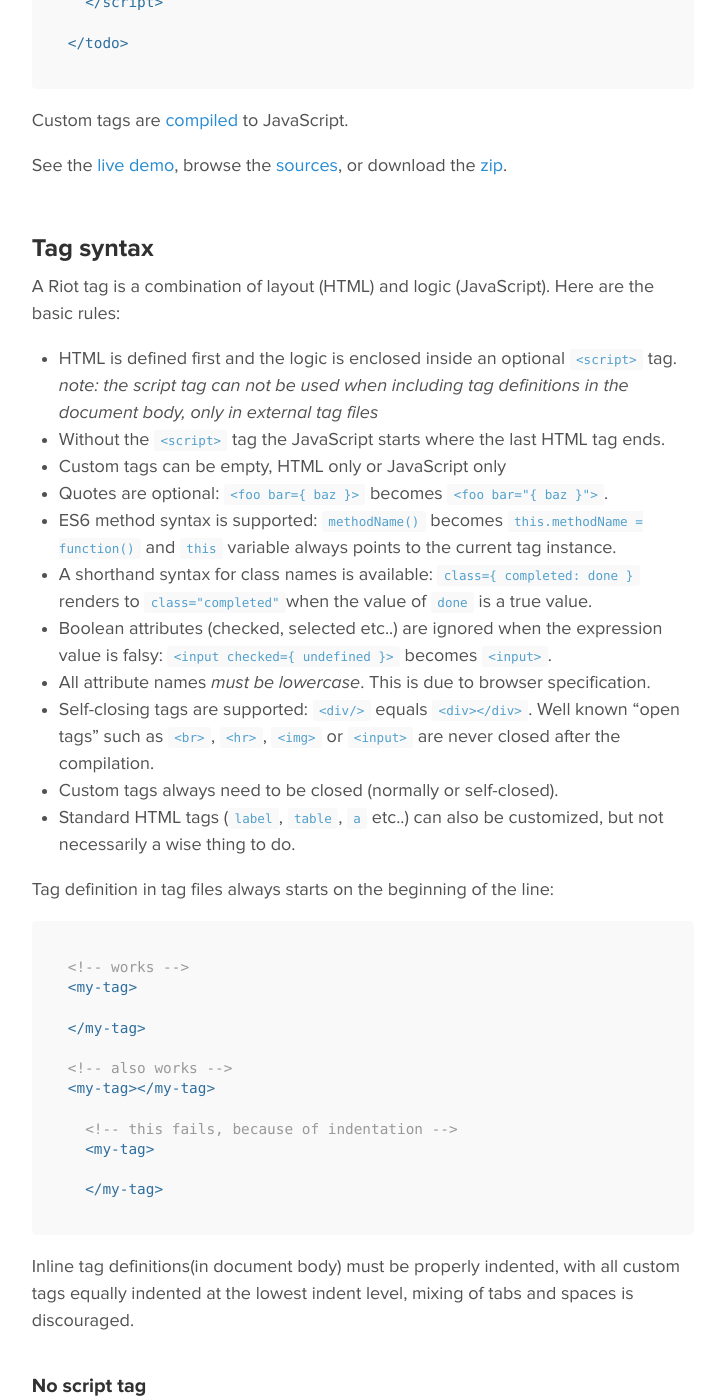
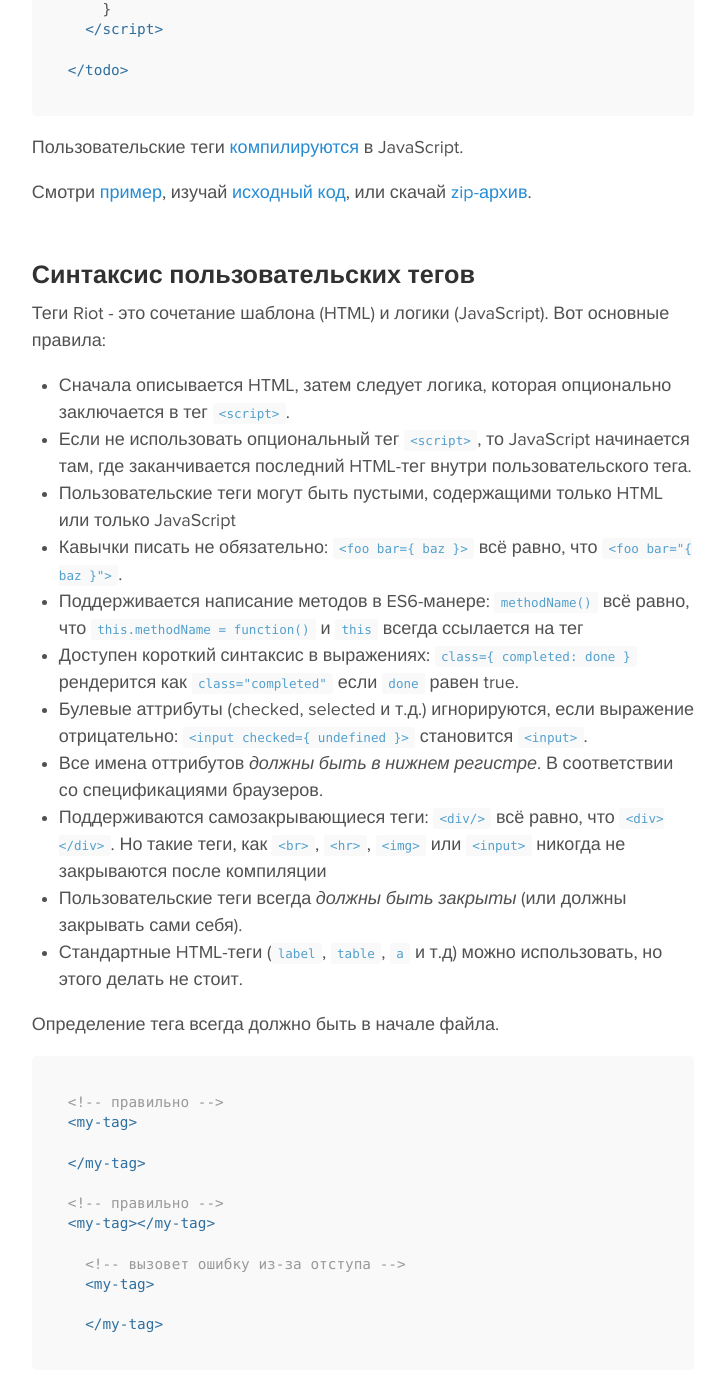
Before and after one commit to riot/riot.github.io, a Jekyll site: the page built from ru/guide/index.md, in a window 1280 px wide and 1400 px high, scrolled down 1578 px. Shown: the whole window, without its empty margins (277-1001 px from the left). Built offline with Jekyll 4.4.1, drawn with Linux system fonts in a browser that asks for light colours; Markdown is read by kramdown in place of the engine named in the settings; some of the changed text lies outside the part shown.

Commit message:
ru/guide/index.md in process

`````diff
--- a/ru/guide/index.md
+++ b/ru/guide/index.md
@@ -1,13 +1,13 @@
 ---
 layout: ru
-title: Custom tags
+title: Пользовательские теги
 ---
 
 {% include guide-tabs.html %}
 
-## Example
+## Пример
 
-Riot custom tags are the building blocks for user interfaces. They make the "view" part of the application. Let's start with an extended TODO example highlighting various features of Riot:
+Пользовательские теги в Riot - основные строительные блоки для интерфейсов. Они берут на себя часть "представление" в приложении. Давайте начнём с TODO-приложения, чтобы осветить различный функционал Riot:
 
 ```html
 <todo>
@@ -53,247 +53,240 @@ Riot custom tags are the building blocks for user interfaces. They make the "vie
 </todo>
 ```
 
-Custom tags are [compiled](/guide/compiler/) to JavaScript.
+Пользовательские теги [компилируются](/guide/compiler/) в JavaScript.
 
-See the [live demo](http://muut.github.io/riotjs/demo/), browse the [sources](https://github.com/riot/riot/tree/gh-pages/demo), or download the [zip](https://github.com/riot/riot/archive/gh-pages.zip).
+Смотри [пример](http://muut.github.io/riotjs/demo/), изучай [исходный код](https://github.com/riot/riot/tree/gh-pages/demo), или скачай [zip-архив](https://github.com/riot/riot/archive/gh-pages.zip).
 
 
 
-## Tag syntax
+## Синтаксис пользовательских тегов
 
-A Riot tag is a combination of layout (HTML) and logic (JavaScript). Here are the basic rules:
+Теги Riot - это сочетание шаблона (HTML) и логики (JavaScript). Вот основные правила:
 
-* HTML is defined first and the logic is enclosed inside an optional `<script>` tag. *note: the script tag can not be used when including tag definitions in the document body, only in external tag files*
-* Without the `<script>` tag the JavaScript starts where the last HTML tag ends.
-* Custom tags can be empty, HTML only or JavaScript only
-* Quotes are optional: `<foo bar={ baz }>` becomes `<foo bar="{ baz }">`.
-* ES6 method syntax is supported: `methodName()` becomes `this.methodName = function()` and `this` variable always points to the current tag instance.
-* A shorthand syntax for class names is available: `class={ completed: done }` renders to `class="completed"`when the value of `done` is a true value.
-* Boolean attributes (checked, selected etc..) are ignored when the expression value is falsy: `<input checked={ undefined }>` becomes `<input>`.
-* All attribute names *must be lowercase*. This is due to browser specification.
-* Self-closing tags are supported: `<div/>` equals `<div></div>`. Well known "open tags" such as `<br>`, `<hr>`, `<img>` or `<input>` are never closed after the compilation.
-* Custom tags always need to be closed (normally or self-closed).
-* Standard HTML tags (`label`, `table`, `a` etc..) can also be customized, but not necessarily a wise thing to do.
+* Сначала описывается HTML, затем следует логика, которая опционально заключается в тег `<script>`.
+* Если не использовать опциональный тег `<script>`, то JavaScript начинается там, где заканчивается последний HTML-тег внутри пользовательского тега.
+* Пользовательские теги могут быть пустыми, содержащими только HTML или только JavaScript
+* Кавычки писать не обязательно: `<foo bar={ baz }>` всё равно, что `<foo bar="{ baz }">`.
+* Поддерживается написание методов в ES6-манере: `methodName()` всё равно, что `this.methodName = function()` и `this` всегда ссылается на тег
+* Доступен короткий синтаксис в выражениях: `class={ completed: done }` рендерится как `class="completed"` если `done` равен true.
+* Булевые аттрибуты (checked, selected и т.д.) игнорируются, если выражение отрицательно: `<input checked={ undefined }>` становится `<input>`.
+* Все имена оттрибутов *должны быть в нижнем регистре*. В соответствии со спецификациями браузеров.
+* Поддерживаются самозакрывающиеся теги: `<div/>` всё равно, что `<div></div>`. Но такие теги, как `<br>`, `<hr>`, `<img>` или `<input>` никогда не закрываются после компиляции
+* Пользовательские теги всегда *должны быть закрыты* (или должны закрывать сами себя).
+* Стандартные HTML-теги (`label`, `table`, `a` и т.д) можно использовать, но этого делать не стоит.
 
 
-Tag definition in tag files always starts on the beginning of the line:
+Определение тега всегда должно быть в начале файла.
 
 ```html
-<!-- works -->
+<!-- правильно -->
 <my-tag>
 
 </my-tag>
 
-<!-- also works -->
+<!-- правильно -->
 <my-tag></my-tag>
 
-  <!-- this fails, because of indentation -->
+  <!-- вызовет ошибку из-за отступа -->
   <my-tag>
 
   </my-tag>
 ```
 
-Inline tag definitions(in document body) must be properly indented, with all custom tags equally indented at the lowest indent level, mixing of tabs and spaces is discouraged.
+### Без тега <script>
 
-### No script tag
-
-You can leave out the `<script>` tag:
+Не обязательно всегда писать тег `<script>`:
 
 ```html
 <todo>
 
-  <!-- layout -->
+  <!-- шаблон -->
   <h3>{ opts.title }</h3>
 
-  // logic comes here
+  // логика
   this.items = [1, 2, 3]
 
 </todo>
 ```
+В этом случае логика начинается после последнего HTML тега. Этот «открытый синтаксис", он часто используется в примерах на этом сайте.
 
-In which case the logic starts after the last HTML tag. This "open syntax" is more commonly used on the examples on this website.
+## Пре-процессинг
 
-
-## Pre-processor
-
-You can specify a pre-processor with `type` attribute. For example:
+Вы можете затать тип пре-процессора через аттрибут `type`. Например:
 
 ```html
 <my-tag>
   <script type="coffee">
-    # your coffeescript logic goes here
+    # тут ваш coffeescript
   </script>
 </my-tag>
 ````
 
-Currently available options are "coffee", "typescript", "es6" and "none". You can also prefix the language with "text/", such as "text/coffee".
+Сейчас доступны "coffee", "typescript", "es6" и "none".
 
-See [pre processors](/guide/compiler/#pre-processors) for more details.
+Подробности можно посмтотреть [здесь](/guide/compiler/#pre-processors).
 
 
-## Tag styling
+## Стили тегов
 
-You can put a `style` tag inside. Riot.js automatically takes it out and injects it into `<head>`.
+Вы можете положить `style` внутрь пользовательго тега. Riot.js автоматически вынесет содержимое в `<head>`.
 
 ```html
 <todo>
 
-  <!-- layout -->
+  <!-- шаблон -->
   <h3>{ opts.title }</h3>
 
   <style>
     todo { display: block }
     todo h3 { font-size: 120% }
-    /** other tag specific styles **/
+    /** стили **/
   </style>
 
 </todo>
 ```
 
-### Scoped CSS
+### Локальные CSS
 
-[Scoped CSS](https://developer.mozilla.org/en-US/docs/Web/CSS/:scope) is also available. The example below is equivalent to the first one.
+Так же доступны [локальный CSS](https://developer.mozilla.org/en-US/docs/Web/CSS/:scope). Пример ниже равносилен первому.
 
 ```html
 <todo>
 
-  <!-- layout -->
+  <!-- шаблон -->
   <h3>{ opts.title }</h3>
 
   <style scoped>
     :scope { display: block }
     h3 { font-size: 120% }
-    /** other tag specific styles **/
+    /** стили **/
   </style>
 
 </todo>
 ```
 
-This happens once, no matter how many times the tag is initialized.
+Стили обрабатываются только один раз, вне зависимости от того, сколько раз был инициирован пользовательский тег.
 
-To make it easier to override the CSS you can specify where in the `<head>` Riot should inject tag styles:
+Для того, чтобы проще было переопределять стили, и использовать темы, вы можете указать где в `<head>` Riot должен поместить стили из пользовательских тегов:
 
 ```html
 <style type="riot"></style>
 ```
 
-Example use case would be to insert tag styles from a component library after normalize.css but before your website's theme CSS allowing you to override the library's default styling.
+Стили вставятся после normalize.css, но перед стилями сайта и тем, что позволит вам переопределить дефолтные CSS на те, которые будут в теме.
 
-## Mounting
+## Монтирование
 
-Once a tag is created you can mount it on the page as follows:
+Теперь, когда у вас есть тег, вы можете примонтировать его на странице таким образом:
 
 
 ```html
 <body>
 
-  <!-- place the custom tag anywhere inside the body -->
+  <!-- вы можете разместить тег в любой части страницы -->
   <todo></todo>
 
-  <!-- include riot.js -->
+  <!-- подключаем riot.js -->
   <script src="riot.min.js"></script>
 
-  <!-- include the tag -->
+  <!-- подключаем тег -->
   <script src="todo.js" type="riot/tag"></script>
 
-  <!-- mount the tag -->
+  <!-- монтируем тег -->
   <script>riot.mount('todo')</script>
 
 </body>
 ```
 
-Custom tags inside the `body` of the page needs to be closed normally: `<todo></todo>` and self-closing: `<todo/>` is not supported.
+Пользовательские теги внутри `body` должны закрываться, используя такой синтаксис: `<todo></todo>` самозакрытие (`<todo/>`) не поддерживается.
 
-
-Some example uses of the mount method:
+Немного наглядных примеров:
 
 ```js
-// mount all custom tags on the page
+// монтируем все пользовательские теги на странице
 riot.mount('*')
 
-// mount an element with a specific id
+// монтируем элемент с определённым id
 riot.mount('#my-element')
 
-// mount selected elements
+// монтируем выбранные элементы
 riot.mount('todo, forum, comments')
 ```
 
-A document can contain multiple instances of the same tag.
+Один и тот же тег можно монтировать на странице множество раз.
 
 
-### Accessing DOM elements
+### Доступ к элементам DOM
 
-Riot gives you access to elements that have `name` attributes directly under the `this` keyword, and plenty of shorthand property-methods like the `if="{...}"` attribute, but occasionally you need to reference and touch pieces of HTML which don't really fit inside those prebaked functions.
+Riot дает вам доступ к элементам, имеющим атрибут `name` непосредственно из переменной `this`.
 
-
-### How to use jQuery, Zepto, querySelector, etc...
-
-If you need to access the DOM inside Riot, you'll want to take a look at the [Tag Lifecycle](#tag-lifecycle) and notice that the DOM elements aren't instantiated until the `update()` event first fires, meaning any attempt to select an element before then will fail.
+### Как использовать jQuery, Zepto, querySelector, и т.д.
+Если вам нужно получить доступ к DOM внутри Riot, взгляните на [жизненный цикл тегов](#tag-lifecycle) и обратите внимание, что элементы DOM не будут созданы до вызоыва метода `update()`. Учтите это при обращении к DOM-элементам из сторонних библиоте, так как это может быть причиной ошибок.
 
 ```html
 <example-tag>
-  <p id="findMe">Do I even Exist?</p>
+  <p id="findMe">Я существую?</p>
 
   <script>
   var test1 = document.getElementById('findMe')
-  console.log('test1', test1)  // Fails
+  console.log('test1', test1)  // ошибка
 
   this.on('update', function(){
     var test2 = document.getElementById('findMe')
-    console.log('test2', test2) // Succeeds
+    console.log('test2', test2) // всё верно!
   })
   </script>
 </example-tag>
 ```
 
-You probably don't want to run whatever you're attempting to retrieve on every update. Instead you'll most likely want to run on the `mount` event.
+Скорее всего, вам не потребуется, чтобы ваш код запускался каждый раз, когда тег обновляется. В большинстве случаев, вам будет достаточно события `mount`.
 
 ```html
 <example-tag>
-  <p id="findMe">Do I even Exist?</p>
+  <p id="findMe">Я существую?</p>
 
   <script>
   var test1 = document.getElementById('findMe')
-  console.log('test1', test1)  // Fails
+  console.log('test1', test1)  // ошибка
 
   this.on('update', function(){
     var test2 = document.getElementById('findMe')
-    console.log('test2', test2) // Succeeds, fires on every update
+    console.log('test2', test2) // сработает. Будет вызываться при каждом обновлении
   })
 
   this.on('mount', function(){
     var test3 = document.getElementById('findMe')
-    console.log('test3', test3) // Succeeds, fires once (per mount)
+    console.log('test3', test3) // сработает. Сработает лишь однажды (при монтировании)
   })
   </script>
 </example-tag>
 ```
 
-### Contexted DOM query
+### Контекстные запросы к DOM
 
-Now that we know how to get DOM elements by waiting for the `update` or `mount` events, we can make this useful by also adding a context to our element queries to the `root element` (the riot tag we're creating).
+Теперь, когда мы знаем, как получить элементы DOM, мы можем сделать это более удобным, добавив контекст для наших запросов в корневой `root` элемент.
 
 ```html
 <example-tag>
-  <p id="findMe">Do I even Exist?</p>
-  <p>Is this real life?</p>
-  <p>Or just fantasy?</p>
+  <p id="findMe">Я существую?</p>
+  <p>Это - что, жизнь?</p>
+  <p>Или сон?</p>
 
   <script>
   this.on('mount', function(){
-    // Contexted jQuery
+    // контекстный jQuery
     $('p', this.root)
 
-    // Contexted Query Selector
+    // контекстный Query Selector
     this.root.querySelectorAll('p')
   })
   </script>
 </example-tag>
 ```
 
-### Options
+### Параметры
 
-You can pass options for tags in the second argument
+Вы можете передать параметры для тегов во втором аргументе
 
 ```html
 <script>
@@ -301,26 +294,26 @@ riot.mount('todo', { title: 'My TODO app', items: [ ... ] })
 </script>
 ```
 
-The passed data can be anything, ranging from a simple object to a full application API. Or it can be a Flux store. Depends on the designed architecture.
+Передаваемые данные могут быть чем угодно, начиная от простого объекта до полномасштабного API приложения. Или это может быть хранилище Flus. Это зависит от архитектуры приложения.
 
-Inside the tag the options can be referenced with the `opts` variable as follows:
+Внутри тега можно получить параметры через `opts`:
 
 ```html
 <my-tag>
 
-  <!-- Options in HTML -->
+  <!-- параметры в HTML -->
   <h3>{ opts.title }</h3>
 
-  // Options in JavaScript
+  // параметры в JavaScript
   var title = opts.title
 
 </my-tag>
 ```
 
 
-### Mixins
+### Примеси (Mixins)
 
-Mixins provide an easy way to share functionality across tags. When a tag is compiled by riot, any defined mixins are added and available to use in the tag.
+Примеси обеспечивают легкий способ делиться функционалом между тегами. Когда тег компилируется, Riot может расширить его заранее определёнными примесями.
 
 ```js
 var OptsMixin = {
@@ -346,17 +339,17 @@ var OptsMixin = {
 </my-tag>
 ```
 
-In this example you are giving any instance of the `my-tag` Tag the `OptsMixin` which provides `getOpts` and `setOpts` methods. `init` method is special one which can initialize the mixin when it's loaded to the tag. (`init` method is not accessible from the tag its mixed in)
+В этом примере любой экземпляр тега `my-tag` получает примесь `OptsMixin` которая позволяет использовать методы `getOpts` и `setOpts`. Специальный метод `init` вызывается, когда примесь загружается в тег (`init` не доступен из тега).
 
 ```js
 var my_tag_instance = riot.mount('my-tag')[0]
 
-console.log(my_tag_instance.getOpts()) // will log out any opts that the tag has
+console.log(my_tag_instance.getOpts()) // выведет список всех параметров, которые доступны в теге
 ```
 
-Tags will accept any object -- `{'key': 'val'}` `var mix = new function(...)` -- and will error out when any other type is passed to it.
+Теги могут принимать любой объект -- `{'key': 'val'}` `var mix = new function(...)` -- и выдают ошибку, когда получают любой другой тип.
 
-The `my-tag` definition now has a `getId` method added to it along with anything defined in the `OptsMixin` except for the `init` function.
+Тег `my-tag` теперь иммет метод `getId`.
 
 ```js
 function IdMixin() {
@@ -374,17 +367,17 @@ var id_mixin_instance = new IdMixin()
 </my-tag>
 ```
 
-By being defined on the tag level, mixins not only extend the functionality of your tag, but also allows for a repeatable interface. Every time a tag is mounted, even sub-tags, the instance will have the mixed-in code.
+Будучи определена на уровне тегов, примесь может не только расширить функциональность вашего тега, но также позволяет создавать повторяемые интерфейсы. Каждый раз, когда тег монтируется, экземпляр тега будет иметь код из примеси.
 
-### Sharing mixin
+### Разделяемые примеси
 
-To share the mixins over files or projects, `riot.mixin` API is provided. You can register your mixin globally like this:
+Для того, чтобы делить примеси между тегами или проектами, существует `riot.mixin`. Вы можете зарегистрировать вашу примесь глобально:
 
 ```js
 riot.mixin('mixinName', mixinObject)
 ```
 
-To load the mixin to the tag, use `mixin()` method with the key.
+Для того, чтобы загрузить вашу примесь в тег, используйти метод `mixin()` с указанимем имени примеси:
 
 ```html
 <my-tag>
@@ -395,26 +388,26 @@ To load the mixin to the tag, use `mixin()` method with the key.
 ```
 
 
-### Tag lifecycle
+### Жизненный цикл тегов
 
-A tag is created in following sequence:
 
-1. Tag is constructed
-2. Tag's JavaScript logic is executed
-3. HTML expressions are calculated and "update" event is fired
-4. Tag is mounted on the page and "mount" event is fired
+Тег создаётся в такой последовательности:
 
-After the tag is mounted the expressions are updated as follows:
+1. Тег инициилизируется
+2. Выполняется JavaScript-логика тега
+3. Вычисляются HTML выражения и выщывается метод "update"
+4. Тег монтируется в приложение и вызывается метод "mount"
 
-1. Automatically after an event handler is called. (unless you set e.preventUpdate to true in your event handler) For example the `toggle` method in the above example.
-2. When `this.update()` is called on the current tag instance
-3. When `this.update()` is called on a parent tag, or any parent upwards. Updates flow uni-directionally from parent to child.
-4. When `riot.update()` is called, which globally updates all expressions on the page.
+После того, как тег было примонтирован, выражения вычисляются следующим образом:
 
-The "update" event is fired every time the tag is updated.
+1. Автоматически в момент, когда вызывается trigger(). (если вы не установите e.preventUpdate в значение true в обработчике событий) Например, вызов метода `toggle` в примере выше.
+2. Когда вызывается `this.update()` в текущей сущности тега
+3. Когда вызывается `this.update()` в каком-нибудь из родительских тегов. Обновления происходят сверху вниз, от родительских к дочерним тегам.
+4. Когда вызывается `riot.update()`, который глобально обновляет все выражения на странице.
 
-Since the values are calculated before mounting there are no surprise issues such as failed `<img src={ src }>` calls.
+Метод "update" вызывается каждый раз, когда тег обновляется.
 
+Так как значения рассчитываются перед монтированием нет проблемных сюрпризов, связанных с некоректными запросами в случаях, вроде этого: `<img src={ src }>`.
 
 ### Listening to lifecycle events
 
`````
